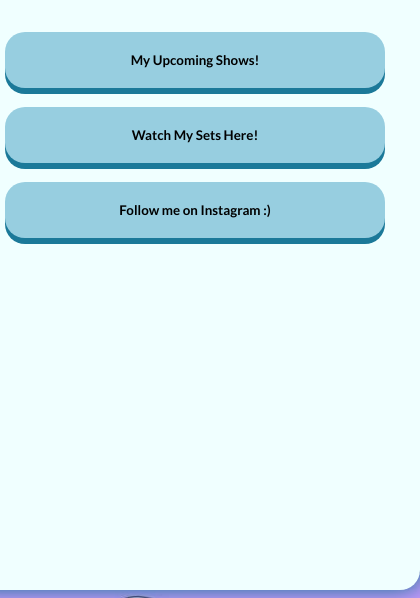
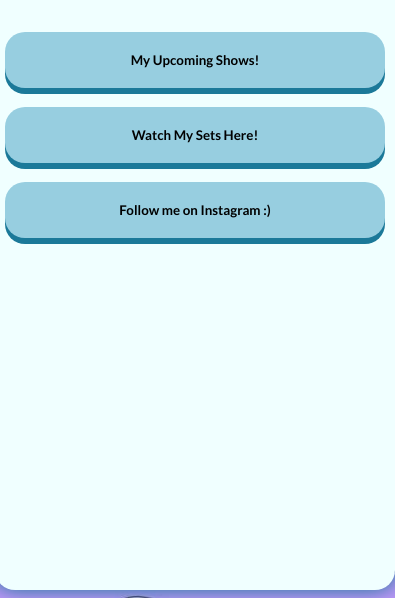
Before and after one commit to AlexPanCoding/alexpanweb2, a plain HTML site: page index.html in a window 390 px wide. Shown: the part 328-926 px from the top of the page, 420 px wide, since content can reach past the window. Drawn offline with Linux system fonts and the light colour scheme.

Commit message:
Update style.css
Trying to make this more mobile friendly. The max-width change might help

```diff
--- a/style.css
+++ b/style.css
@@ -18,7 +18,7 @@ body{
     display: flex;
     flex-direction: column;
     align-items: center;
-    width: 450px;
+    max-width: 520px;
     height: 910px;
     background-color: rgb(240, 255, 255);
     border-radius: 20px;
```
